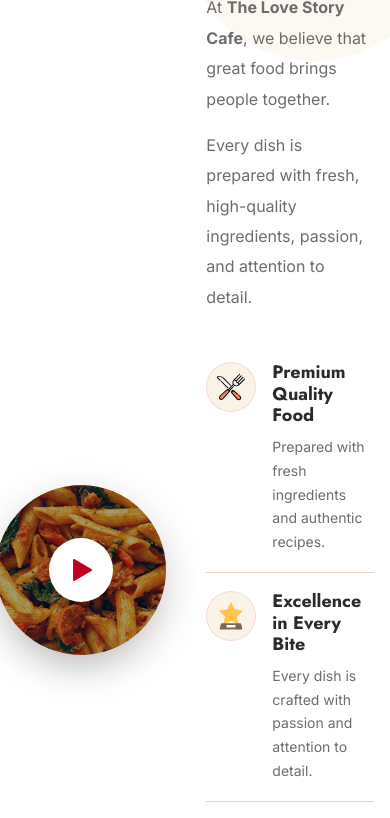
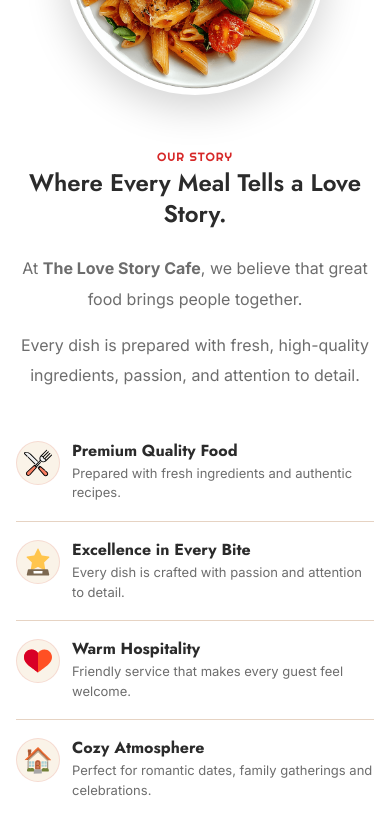
Before and after one commit to thelovestorycafe/love-story-cafe, a React (Vite) app: page / in a window 390 px wide. Shown: the part 1140-1958 px from the top of the page. Built offline with nearby package versions, Linux system fonts and the light colour scheme.

Commit message:
Responsive

```diff
--- a/src/components/our-strory/styles.module.css
+++ b/src/components/our-strory/styles.module.css
@@ -206,19 +206,71 @@
     line-height: 1.8;
 }
 
-/* =========================
-   MOBILE
-========================= */
+
+@media (max-width: 992px) {
+
+    .aboutSection {
+        padding: var(--space-2xl) 0;
+    }
+
+    .aboutGrid {
+        grid-template-columns: 1fr;
+        gap: 48px;
+    }
+
+    .aboutMedia {
+        max-width: 460px;
+        margin: 0 auto;
+    }
+
+    .aboutContent {
+        text-align: center;
+    }
+
+    .aboutText {
+        max-width: 100%;
+        margin-inline: auto;
+    }
+
+    .storyHighlights {
+        max-width: 650px;
+        margin: var(--space-xl) auto;
+    }
+}
+
 
 @media (max-width:768px) {
 
+    .aboutSection {
+        padding: 60px 0;
+    }
+
+    .aboutVideo,
+    .establishedBadge,
+    .aboutContent::before {
+        display: none;
+    }
+
+    .aboutMedia {
+        max-width: 320px;
+    }
+
+    .aboutContent {
+        text-align: center;
+    }
+
+    .aboutText {
+        margin-inline: auto;
+    }
+
     .storyHighlights {
-        margin: var(--space-xl) 0;
+        margin-top: 32px;
     }
 
     .highlightItem {
-        gap: 16px;
+        gap: 14px;
         padding: 18px 0;
+        align-items: flex-start;
     }
 
     .highlightIcon {
@@ -227,12 +279,48 @@
         font-size: 22px;
     }
 
+    .highlightContent {
+        text-align: left;
+    }
+
     .highlightContent h4 {
         font-size: 18px;
     }
 
     .highlightContent p {
-        font-size: var(--fs-sm);
-        line-height: 1.7;
+        font-size: 14px;
+        line-height: 1.6;
     }
 }
+
+
+@media (max-width:480px) {
+
+    .aboutSection {
+        padding: 48px 0;
+    }
+
+    .aboutMedia {
+        max-width: 260px;
+    }
+
+    .highlightItem {
+        gap: 12px;
+    }
+
+    .highlightIcon {
+        width: 44px;
+        height: 44px;
+        font-size: 18px;
+    }
+
+    .highlightContent h4 {
+        font-size: 16px;
+        margin-bottom: 4px;
+    }
+
+    .highlightContent p {
+        font-size: 13px;
+        line-height: 1.5;
+    }
+}
```
